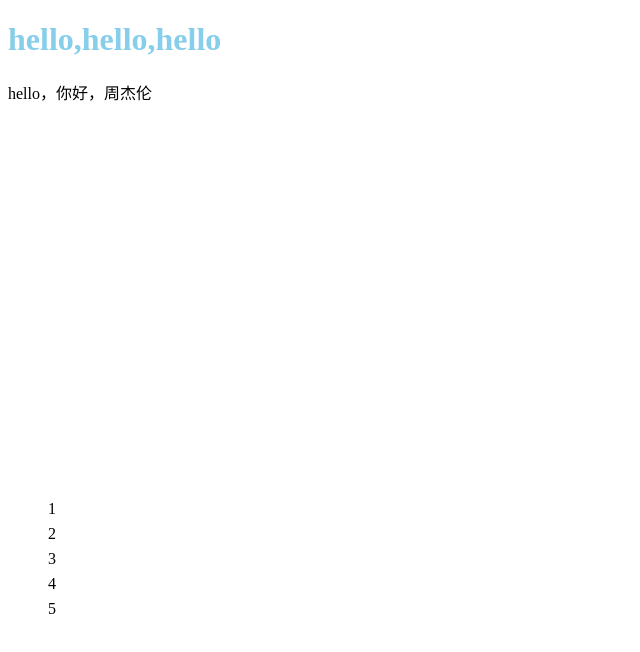
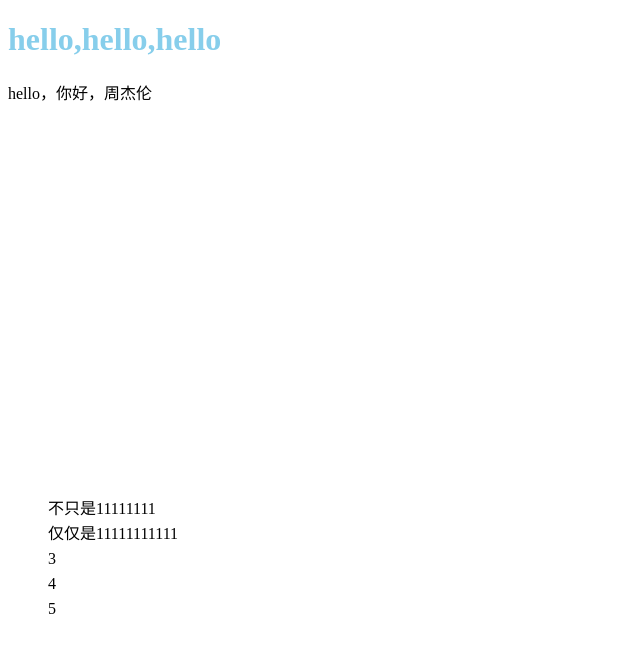
Before and after one commit to Olivia-LIan/test-demo, a plain HTML site: page index.html in a window 1280 px wide. Shown: the whole page, without its empty margins (0-640 px from the left). Drawn offline with Linux system fonts and the light colour scheme.

Commit message:
天霸修改过的index

```diff
--- a/index.html
+++ b/index.html
@@ -12,8 +12,8 @@
     <h1>hello,hello,hello</h1>
     <div>hello，你好，周杰伦</div>
     <ul>
-        <li>1</li>
-        <li>2</li>
+        <li>不只是11111111</li>
+        <li>仅仅是11111111111</li>
         <li>3</li>
         <li>4</li>
         <li>5</li>
```
